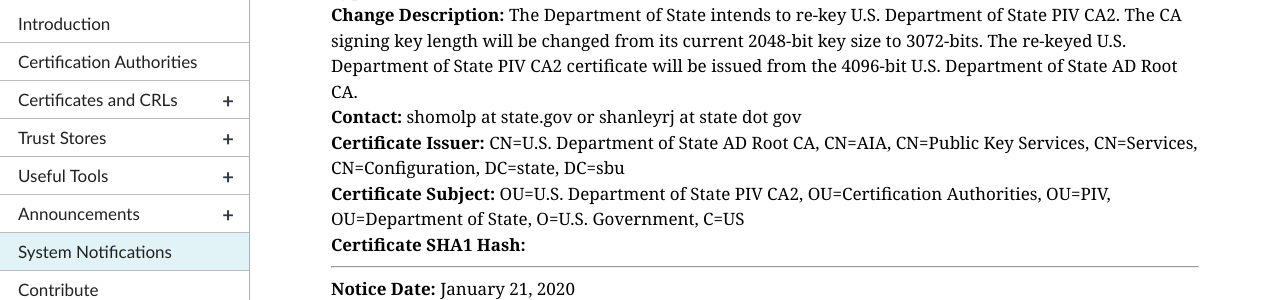
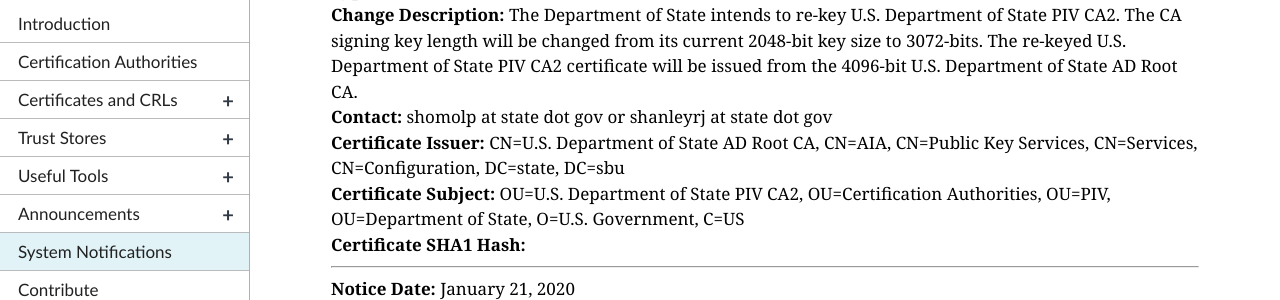
Before and after one commit to GSA/fpki-guides, a Jekyll site: the page built from pages/fpki_notifications.md, in a window 1280 px wide and 900 px high, scrolled down 850 px. Shown: the part 155-455 px from the top of the window. Built offline with Jekyll 4.4.1, drawn with Linux system fonts in a browser that asks for light colours; nearby versions of some CDN libraries.

Commit message:
Update notifications.yml

```diff
--- a/_data/notifications.yml
+++ b/_data/notifications.yml
@@ -1911,7 +1911,7 @@
   start_datetime:
   system: U.S. Department of State AD Root CA
   change_description: The Department of State intends to re-key U.S. Department of State PIV CA2. The CA signing key length will be changed from its current 2048-bit key size to 3072-bits. The re-keyed U.S. Department of State PIV CA2 certificate will be issued from the 4096-bit U.S. Department of State AD Root CA.
-  contact: shomolp at state.gov or shanleyrj at state dot gov
+  contact: shomolp at state dot gov or shanleyrj at state dot gov
   ca_certificate_hash:
   ca_certificate_issuer: CN=U.S. Department of State AD Root CA, CN=AIA, CN=Public Key Services, CN=Services, CN=Configuration, DC=state, DC=sbu
   ca_certificate_subject: OU=U.S. Department of State PIV CA2, OU=Certification Authorities, OU=PIV, OU=Department of State, O=U.S. Government, C=US
```
